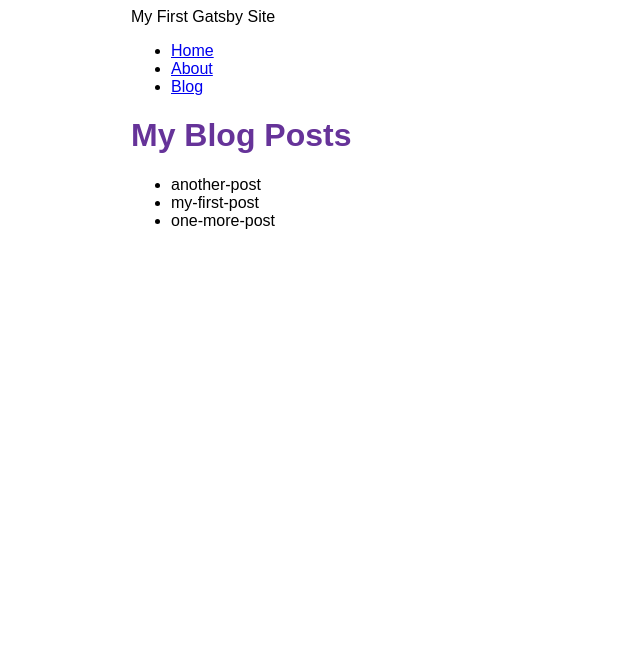
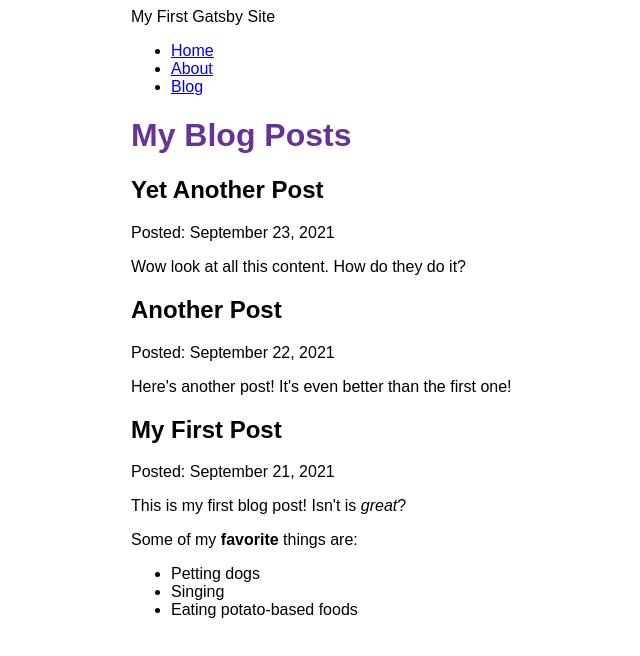
Before and after one commit to aKidNamedKam/my-first-gatsby-site, a Gatsby site: page /blog in a window 1280 px wide. Shown: the whole page, without its empty margins (259-899 px from the left). Built offline with nearby package versions, Linux system fonts and the light colour scheme; Gatsby itself is replaced by a stand-in of ours.

Commit message:
Finished Gatsby Tutorial Part 5

```diff
--- a/blog/another-post.mdx
+++ b/blog/another-post.mdx
@@ -0,0 +1,6 @@
+---
+title: "Another Post"
+date: "2021-09-22"
+---
+
+Here's another post! It's even better than the first one!
--- a/blog/my-first-post.mdx
+++ b/blog/my-first-post.mdx
@@ -0,0 +1,12 @@
+---
+title: "My First Post"
+date: "2021-09-21"
+---
+
+This is my first blog post! Isn't is *great*?
+
+Some of my **favorite** things are:
+
+* Petting dogs
+* Singing
+* Eating potato-based foods
--- a/blog/one-more-post.mdx
+++ b/blog/one-more-post.mdx
@@ -0,0 +1,6 @@
+---
+title: "Yet Another Post"
+date: "2021-09-23"
+---
+
+Wow look at all this content. How do they do it?
--- a/gatsby-config.js
+++ b/gatsby-config.js
@@ -13,5 +13,6 @@ module.exports = {
         path: `${__dirname}/blog`,
       }
     },
+    "gatsby-plugin-mdx",
   ],
 };
--- a/package.json
+++ b/package.json
@@ -15,8 +15,11 @@
     "clean": "gatsby clean"
   },
   "dependencies": {
+    "@mdx-js/mdx": "^1.6.22",
+    "@mdx-js/react": "^1.6.22",
     "gatsby": "^3.13.1",
     "gatsby-plugin-image": "^1.13.0",
+    "gatsby-plugin-mdx": "^2.14.0",
     "gatsby-plugin-sharp": "^2.14.4",
     "gatsby-source-filesystem": "^3.13.0",
     "react": "^17.0.1",
--- a/src/pages/blog.js
+++ b/src/pages/blog.js
@@ -1,19 +1,22 @@
 import * as React from 'react'
 import { graphql } from 'gatsby'
+import { MDXRenderer } from 'gatsby-plugin-mdx'
 import Layout from '../components/layout'
 
 const BlogPage = ({ data }) => {
     return (
         <Layout pageTitle="My Blog Posts">
-            <ul>
             {
-                data.allFile.nodes.map(node => (
-                    <li key={node.name}>
-                        {node.name}
-                    </li>
-                ))
-            }
-            </ul>
+        data.allMdx.nodes.map((node) => (
+          <article key={node.id}>
+            <h2>{node.frontmatter.title}</h2>
+            <p>Posted: {node.frontmatter.date}</p>
+            <MDXRenderer>
+              {node.body}
+          </MDXRenderer>
+          </article>
+        ))
+      }
         </Layout>
     )
 }
@@ -21,9 +24,14 @@ const BlogPage = ({ data }) => {
 
 export const query = graphql`
   query {
-    allFile {
+    allMdx(sort: {fields: frontmatter___date, order: DESC}) {
       nodes {
-        name
+        frontmatter {
+          date(formatString: "MMMM D, YYYY")
+          title
+        }
+        id
+        body
       }
     }
   }
```
Also changed, not shown: 1 other file.
